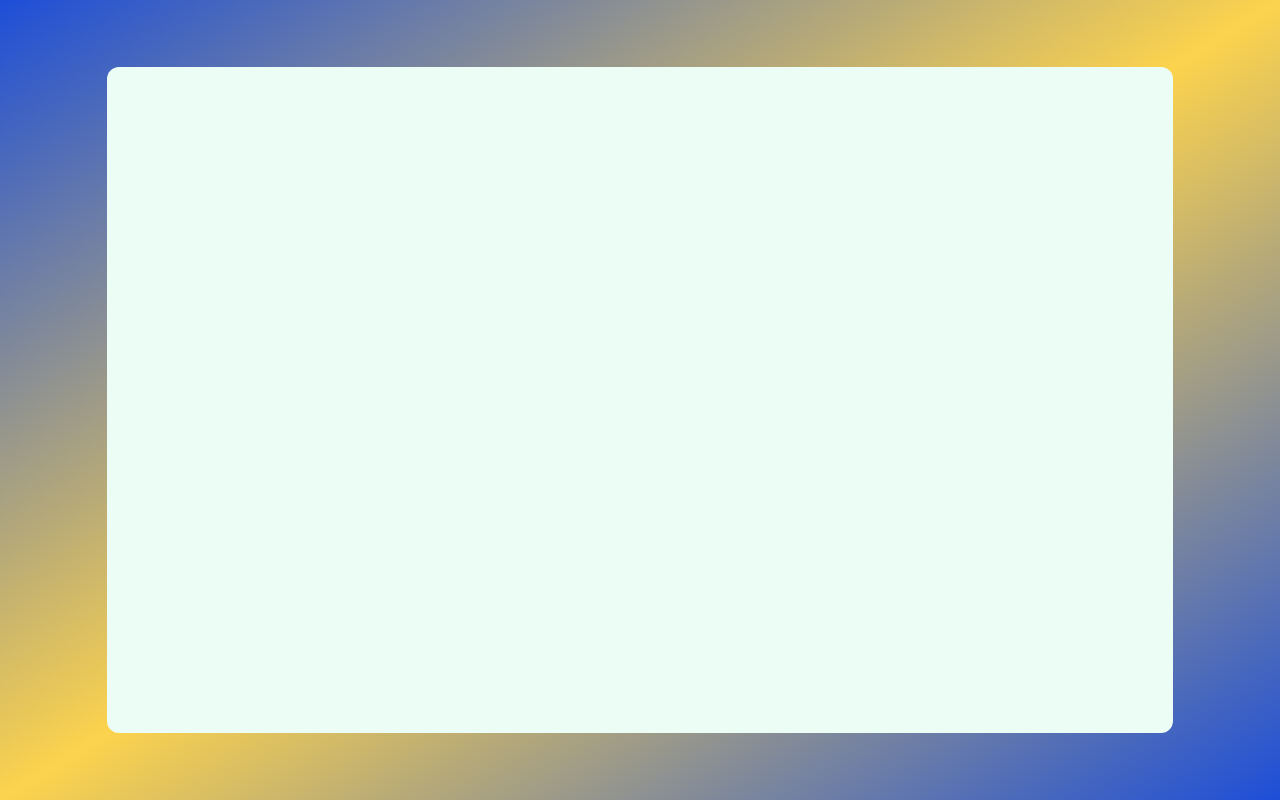
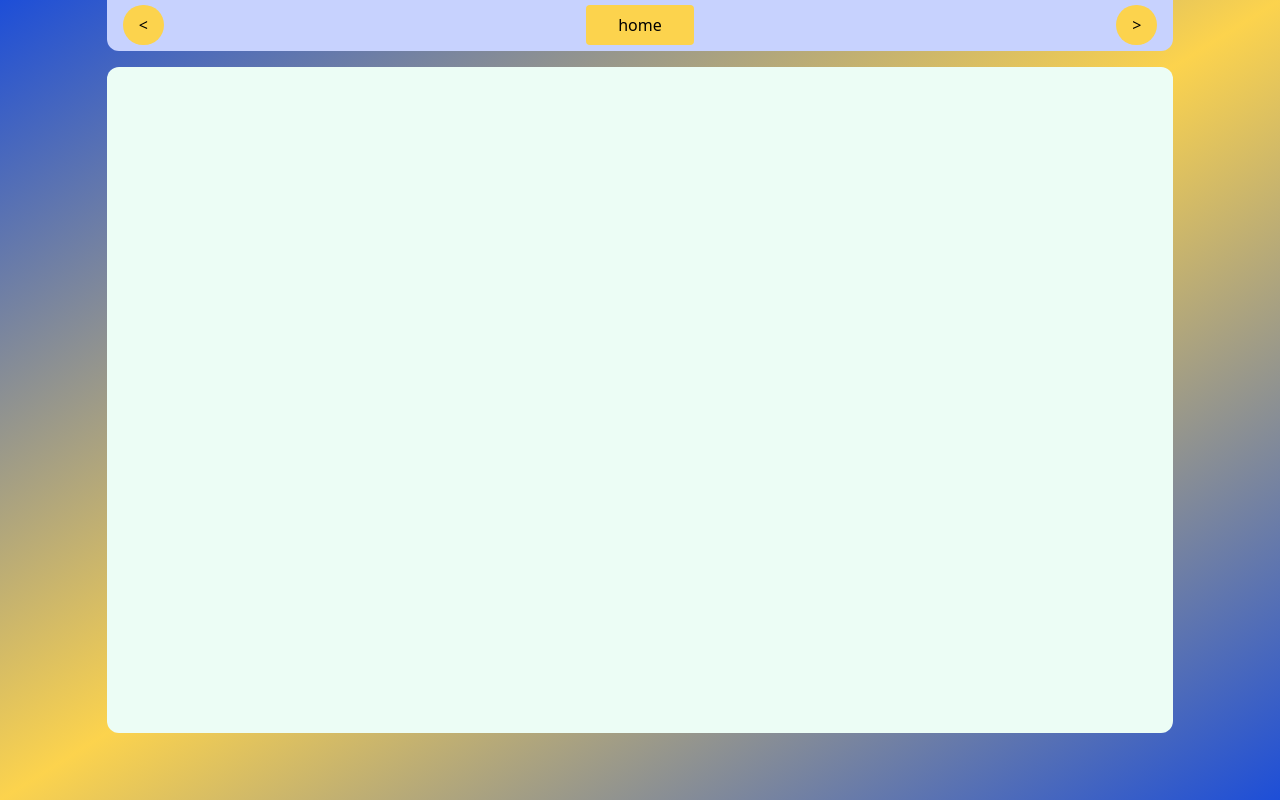
Before and after one commit to m-moein98/dashboard, a React (Create React App) app in the folder frontend/: page / in a window 1280 px wide. Built offline with nearby package versions, Linux system fonts and the light colour scheme.

Commit message:
Update Router

```diff
--- a/frontend/src/App.js
+++ b/frontend/src/App.js
@@ -1,14 +1,28 @@
+import { BrowserRouter as Router, Route } from 'react-router-dom';
 import Login from './components/login';
 import Register from './components/register';
 import Profile from './components/profile';
+import Navbar from './components/navbar';
+
 function App() {
   return (
     <div className="App">
-      {/* <Login /> */}
-      {/* <Register /> */}
-      <Profile/>
+      <Router>
+        <Route path="/" exact>
+          <Navbar />
+          <Profile />
+        </Route>
+        <Route path="/login">
+          <Navbar />
+          <Login />
+        </Route>
+        <Route path="/register">
+          <Navbar />
+          <Register />
+        </Route>
+      </Router>
     </div>
-  );
+  )
 }
 
-export default App;
+export default App
```
